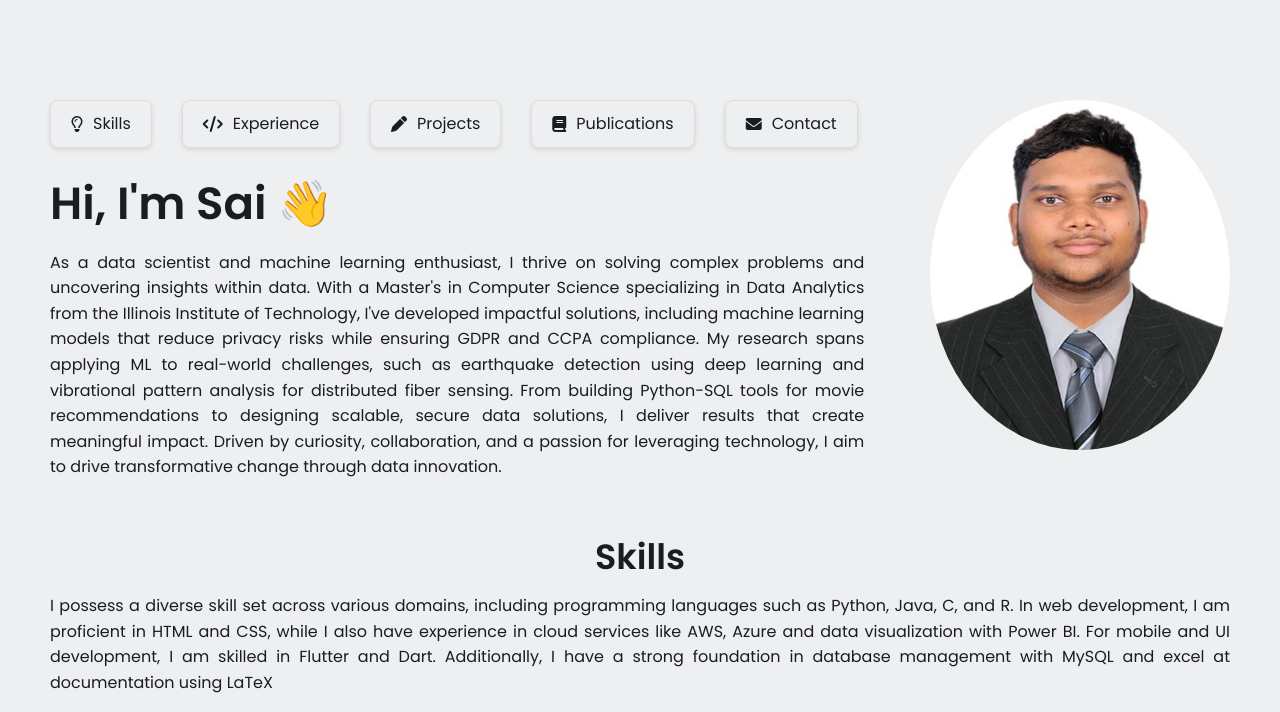
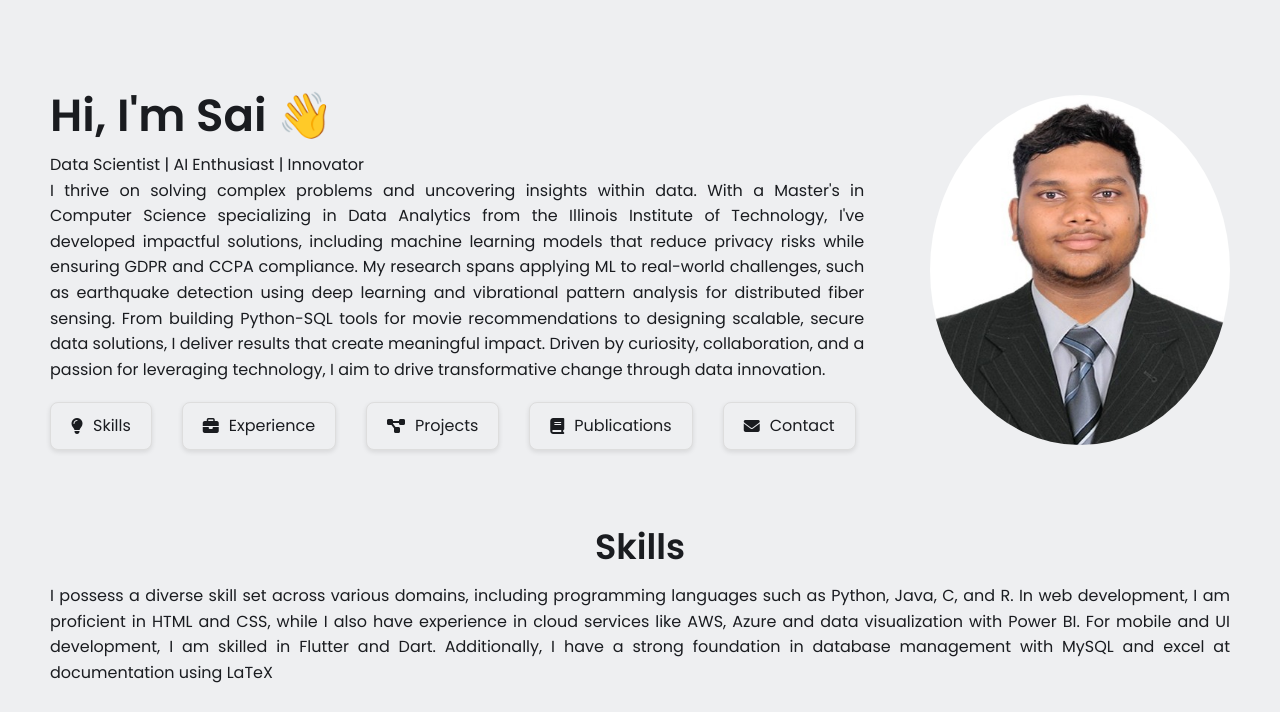
Before and after one commit to P1107Y/pranay_portfolio, a plain HTML site: page index.html in a window 1280 px wide. Shown: the part 60-772 px from the top of the page. Drawn offline with Linux system fonts and the light colour scheme.

Commit message:
Add files via upload

```diff
--- a/index.html
+++ b/index.html
@@ -61,37 +61,10 @@
       <!-- SECTION 1: Hero -->
       <section class="hero-section">
         <div class="text">
-          <div class="links">
-            <a href="#skills">
-              <i class="fa-regular fa-lightbulb"></i>
-              <span>Skills</span>
-            </a>
-
-            <a href="#experience">
-              <i class="fa-solid fa-code"></i>
-              <span>Experience</span>
-            </a>
-
-            <a href="#projects">
-              <i class="fa-solid fa-pen"></i>
-              <span>Projects</span>
-            </a>
-
-            <a href="#publications">
-              <i class="fa-solid fa-book"></i>
-              <span>Publications</span>
-            </a>
-
-            <a href="#contact">
-              <i class="fa-solid fa-envelope"></i>
-              <span>Contact</span>
-            </a>
-          </div>
-
           <h2>Hi, I'm Sai 👋</h2>
-
-          <p class="text">
-            As a data scientist and machine learning enthusiast, I thrive on
+          <p class="tagline">Data Scientist | AI Enthusiast | Innovator</p>
+          <p>
+            I thrive on
             solving complex problems and uncovering insights within data. With a
             Master's in Computer Science specializing in Data Analytics from the
             Illinois Institute of Technology, I've developed impactful
@@ -105,14 +78,21 @@
             collaboration, and a passion for leveraging technology, I aim to
             drive transformative change through data innovation.
           </p>
+          <div class="links">
+            <a href="#skills"><i class="fa-solid fa-lightbulb"></i> Skills</a>
+            <a href="#experience"
+              ><i class="fa-solid fa-briefcase"></i> Experience</a
+            >
+            <a href="#projects"
+              ><i class="fa-solid fa-project-diagram"></i> Projects</a
+            >
+            <a href="#publications"><i class="fa-solid fa-book"></i> Publications</a>
+
+            <a href="#contact"><i class="fa-solid fa-envelope"></i> Contact</a>
+          </div>
         </div>
-
         <div class="headshot">
-          <img
-            src="images/Sai Pranay Yada.jpg"
-            alt="My Image"
-            class="responsive-image"
-          />
+          <img src="images/Sai Pranay Yada.jpg" alt="Sai Pranay" />
         </div>
       </section>
 
@@ -224,6 +204,7 @@
         </div>
       </section>
 
+
       <!-- SECTION 4: Projects -->
 
       <section id="projects" class="projects-section">
@@ -287,16 +268,14 @@
         <!-- Project C -->
         <div class="group">
           <div class="project-details">
-            <p class="project-info">
-              Earthquake Detection with Distributed Acoustic Sensing: A Deep
-              Learning Approach
-            </p>
+            <p class="project-info">Earthquake Detection with Distributed Acoustic Sensing: A Deep
+              Learning Approach</p>
           </div>
           <div class="project-description">
             <ul>
               <li>
                 Performed data extraction and analysis using the STEAD(Stanford
-                Earthquake Dataset) and DAS datasets to classify earthquake and
+                Earthquake Dataset) and DAS datasets to classify both earthquake and
                 non-earthquake events.
               </li>
               <li>
@@ -429,6 +408,11 @@
       </section>
 
       <a href="#">Jump to top <i class="fa-solid fa-arrow-up"></i> </a>
+
+      <footer>
+        <p>© 2025 Sai Pranay Yada | All Rights Reserved</p>
+      </footer>
+
     </main>
   </body>
 </html>
```
